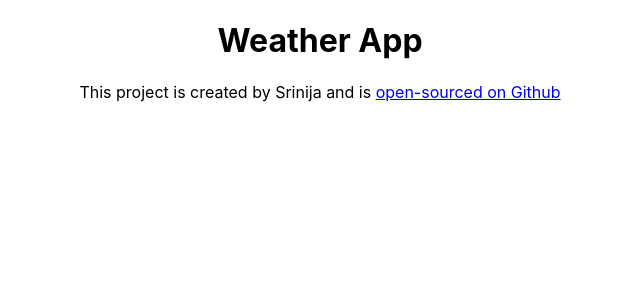
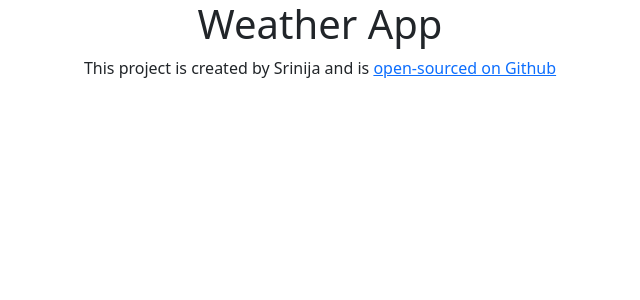
Before and after one commit to srinijag684/react-weather-app, a React (Create React App) app: page / in a window 1280 px wide. Shown: the top 300 px of the page, without its empty margins (320-960 px from the left). Built offline with nearby package versions, Linux system fonts and the light colour scheme.

Commit message:
adding bootstrap

```diff
--- a/package.json
+++ b/package.json
@@ -6,6 +6,7 @@
     "@testing-library/jest-dom": "^5.16.5",
     "@testing-library/react": "^13.4.0",
     "@testing-library/user-event": "^13.5.0",
+    "bootstrap": "^5.2.0",
     "react": "^18.2.0",
     "react-dom": "^18.2.0",
     "react-scripts": "5.0.1",
--- a/public/index.html
+++ b/public/index.html
@@ -15,6 +15,13 @@
       user's mobile device or desktop. See https://developers.google.com/web/fundamentals/web-app-manifest/
     -->
     <link rel="manifest" href="%PUBLIC_URL%/manifest.json" />
+    <link
+      href="https://cdn.jsdelivr.net/npm/bootstrap@5.2.0/dist/css
+      /bootstrap.min.css"
+      rel="stylesheet"
+      integrity="sha384-gH2yIJqKdNHPEq0n4Mqa/HGKIhSkIHeL5AyhkYV8i59U5AR6csBvApHHNl/vI1Bx"
+      crossorigin="anonymous"
+    >
     <!--
       Notice the use of %PUBLIC_URL% in the tags above.
       It will be replaced with the URL of the `public` folder during the build.
--- a/src/App.js
+++ b/src/App.js
@@ -2,8 +2,11 @@ import './App.css';
 import React from 'react';
 
 function App() {
-  return(<div className='App'>
+  return(
+  <div className='App'>
+    <div className='container'>
       <h1>Weather App</h1>
+      <div className='footer'>
         This project is created by Srinija and is {" "}
         <a
           href='https://github.com/srinijag684/react-weather-app'
@@ -12,6 +15,8 @@ function App() {
         >
         open-sourced on Github
         </a>
+      </div>
+    </div>
  </div>);
 
 
--- a/src/index.js
+++ b/src/index.js
@@ -3,6 +3,7 @@ import ReactDOM from 'react-dom/client';
 import './index.css';
 import App from './App';
 import reportWebVitals from './reportWebVitals';
+import 'bootstrap/dist/css/bootstrap.css';
 
 const root = ReactDOM.createRoot(document.getElementById('root'));
 root.render(
```
Also changed, not shown: src/Weather.js (added, +7 -0 lines), 1 other file (tests, documents, lock files or other folders). Lines whose indentation alone changed are shown as unchanged.
